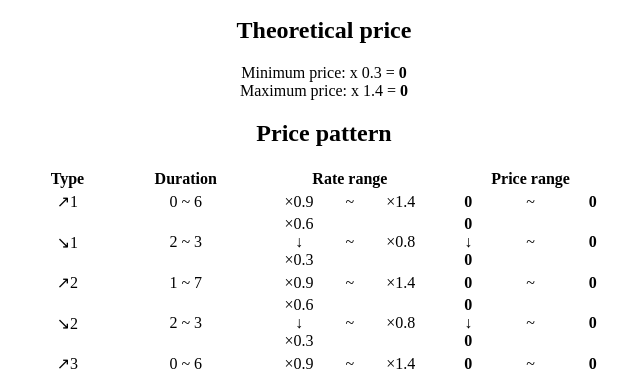
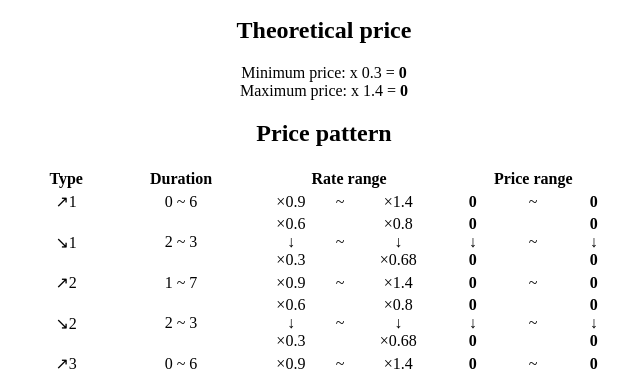
Before and after one commit to peccu/turnip, a website: page dist/index.html in a window 1280 px wide. Shown: the part 433-804 px from the top of the page, without its empty margins (316-956 px from the left). Drawn offline with nearby package versions, Linux system fonts and the light colour scheme.

Commit message:
update decreasing max information

```diff
--- a/dist/index.html
+++ b/dist/index.html
@@ -80,6 +80,9 @@
             <td> ~ </td>
             <td>
               &times;{{price.max}}
+              <template v-if="price.max != calcMax(price)"><br/>↓<br/>
+                &times;{{round(calcMax(price))}}
+              </template>
             </td>
             <td>
               <span class="price">{{round(firstPrice * price.min)}}</span>
@@ -90,6 +93,9 @@
             <td> ~ </td>
             <td>
               <span class="price">{{round(firstPrice * price.max)}}</span>
+              <template v-if="price.max != calcMax(price)"><br/>↓<br/>
+                <span class="price">{{round(firstPrice * calcMax(price))}}</span>
+              </template>
             </td>
             <td style="display: none;">{{price.decbase}}</td>
             <td style="display: none;">{{price.decmin}} ~ {{price.decmax}}</td>
--- a/dist/script.js
+++ b/dist/script.js
@@ -84,6 +84,12 @@ var app = new Vue({
         return price.min
       }
       return price.min - price.lengthmax * (price.decbase + price.decmax)
+    },
+    calcMax(price){
+      if(!price.decbase){
+        return price.max
+      }
+      return price.max - price.lengthmax * price.decbase
     }
   },
   watch: {
```
